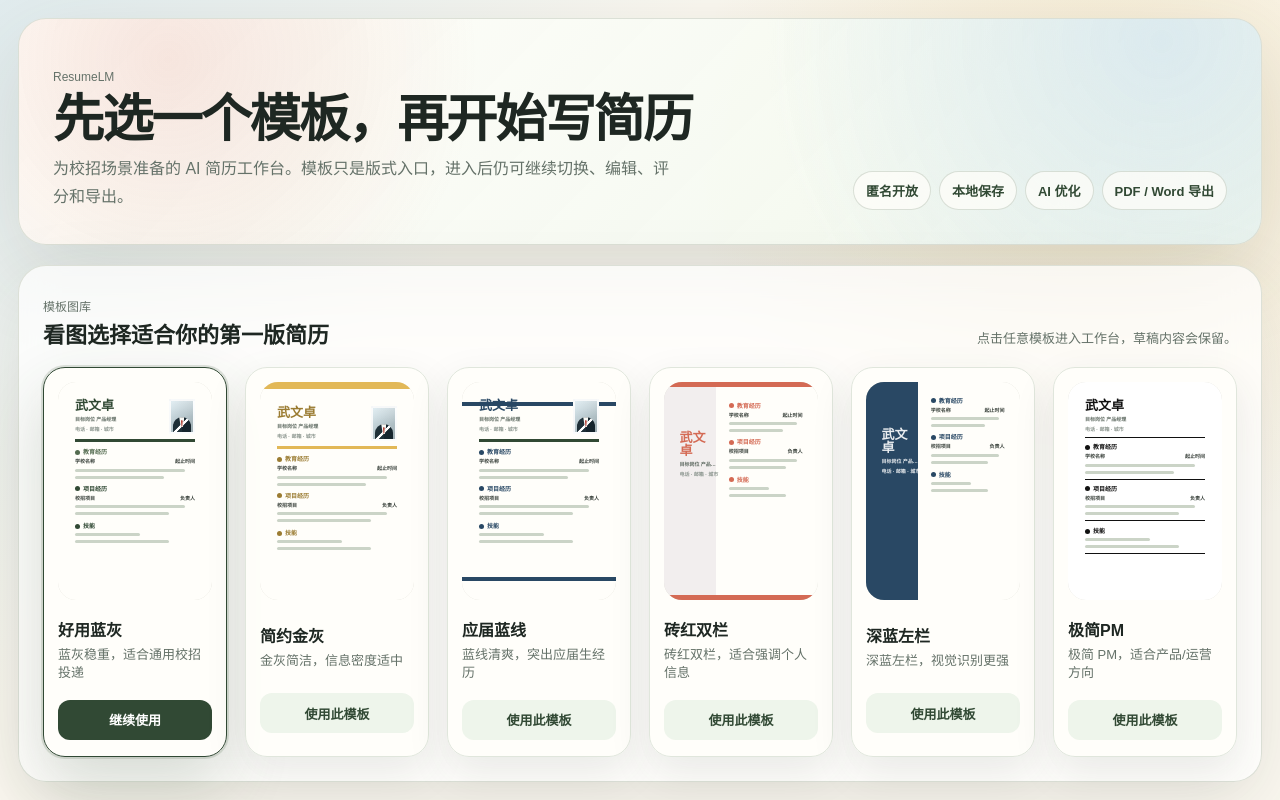
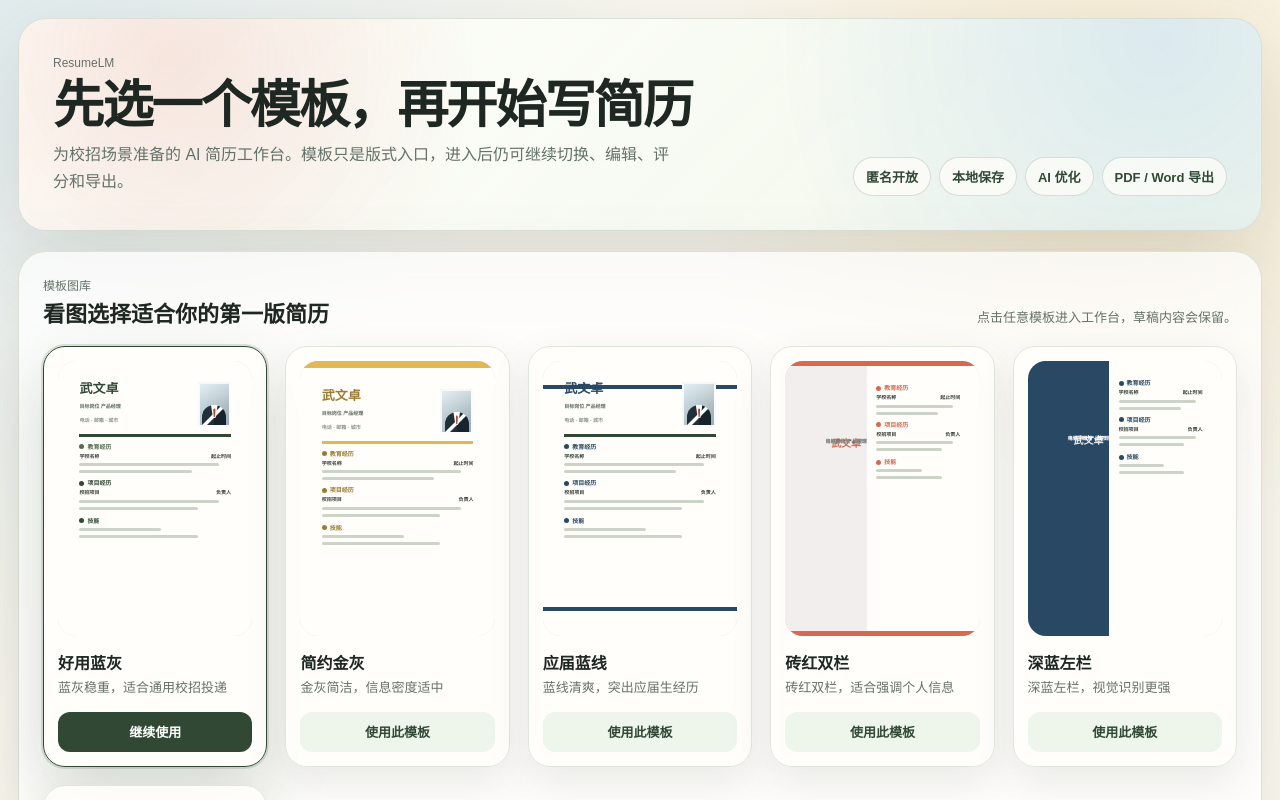
Before and after one commit to wwz-1017/resumelm, a Next.js app: page / in a window 1280 px wide. Built offline with nearby package versions, Linux system fonts and the light colour scheme.

Commit message:
fix: constrain template gallery snapshots

```diff
--- a/src/app/globals.css
+++ b/src/app/globals.css
@@ -157,7 +157,7 @@ button {
 
 .template-start-grid {
   display: grid;
-  grid-template-columns: repeat(auto-fit, minmax(180px, 1fr));
+  grid-template-columns: repeat(auto-fit, minmax(210px, 1fr));
   gap: 18px;
 }
 
@@ -196,6 +196,8 @@ button {
 }
 
 .template-start-card .template-snapshot {
+  width: 100%;
+  max-width: 100%;
   border-radius: 18px;
 }
 
@@ -1250,7 +1252,7 @@ button {
 
 .template-card-grid {
   display: grid;
-  grid-template-columns: repeat(auto-fit, minmax(138px, 1fr));
+  grid-template-columns: repeat(auto-fit, minmax(168px, 1fr));
   gap: 12px;
 }
 
@@ -1273,6 +1275,11 @@ button {
     transform 0.18s ease;
 }
 
+.template-card .template-snapshot {
+  width: 100%;
+  max-width: 100%;
+}
+
 .template-card:hover,
 .template-card:focus-visible {
   border-color: rgba(83, 107, 79, 0.55);
@@ -1326,6 +1333,13 @@ button {
   box-shadow: inset 0 0 0 1px rgba(45, 55, 48, 0.08);
 }
 
+.template-snapshot,
+.template-snapshot * {
+  box-sizing: border-box;
+  min-width: 0;
+  max-width: 100%;
+}
+
 .snapshot-paper {
   position: relative;
   display: grid;
@@ -1333,6 +1347,7 @@ button {
   gap: 7px;
   width: 100%;
   height: 100%;
+  overflow: hidden;
   padding: 11%;
   background: #fffefa;
 }
@@ -1346,34 +1361,49 @@ button {
 
 .snapshot-header {
   position: relative;
+  grid-template-columns: minmax(0, 1fr);
   min-height: 38px;
+  overflow: hidden;
   padding-bottom: 7px;
   border-bottom: 3px solid var(--moss-dark);
 }
 
+.template-snapshot.has-photo .snapshot-header {
+  grid-template-columns: minmax(0, 1fr) clamp(18px, 22%, 42px);
+  grid-template-areas:
+    "name photo"
+    "target photo"
+    "contact photo";
+  column-gap: 6px;
+  align-items: start;
+}
+
 .snapshot-name {
   display: block;
-  width: 66%;
+  grid-area: name;
+  width: auto;
   color: var(--moss-dark);
   font-size: 13px;
   font-weight: 900;
   line-height: 1;
+  overflow-wrap: anywhere;
 }
 
 .snapshot-target,
 .snapshot-contact {
   display: block;
-  max-width: 72%;
+  grid-area: target;
   overflow: hidden;
   color: #5e6a61;
   font-size: 5px;
   font-weight: 700;
   line-height: 1.2;
-  text-overflow: ellipsis;
-  white-space: nowrap;
+  overflow-wrap: anywhere;
+  white-space: normal;
 }
 
 .snapshot-contact {
+  grid-area: contact;
   color: #8a948d;
   font-weight: 600;
 }
@@ -1383,11 +1413,12 @@ button {
   align-items: center;
   gap: 3px;
   width: fit-content;
-  max-width: 78%;
+  overflow: hidden;
   color: var(--moss-dark);
   font-size: 6px;
   font-weight: 900;
   line-height: 1;
+  overflow-wrap: anywhere;
 }
 
 .snapshot-section-title::before {
@@ -1402,10 +1433,18 @@ button {
   display: flex;
   justify-content: space-between;
   gap: 5px;
+  overflow: hidden;
   color: #333b35;
   font-size: 5px;
   font-weight: 800;
   line-height: 1.1;
+}
+
+.snapshot-row span {
+  min-width: 0;
+  overflow: hidden;
+  text-overflow: ellipsis;
+  white-space: nowrap;
 }
 
 .snapshot-line {
@@ -1437,12 +1476,10 @@ button {
 }
 
 .snapshot-photo {
-  position: absolute;
-  top: 0;
-  right: 0;
+  grid-area: photo;
   display: grid;
   place-items: end center;
-  width: 22%;
+  width: 100%;
   aspect-ratio: 3 / 4;
   overflow: hidden;
   border: 2px solid rgba(255, 255, 255, 0.9);
@@ -1535,11 +1572,11 @@ button {
 }
 
 .snapshot-brick .snapshot-paper {
-  grid-template-columns: 32% 1fr;
-  column-gap: 8%;
+  grid-template-columns: minmax(0, 40%) minmax(0, 1fr);
+  column-gap: 6%;
   padding: 10%;
   background:
-    linear-gradient(90deg, #f2eeee 0 34%, #fffefa 34%);
+    linear-gradient(90deg, #f2eeee 0 42%, #fffefa 42%);
   border-top: 5px solid #d46a54;
   border-bottom: 5px solid #d46a54;
 }
@@ -1549,6 +1586,7 @@ button {
   border-bottom: 0;
   align-content: center;
   min-height: 100%;
+  max-width: 100%;
   padding-top: 42%;
 }
 
@@ -1566,16 +1604,25 @@ button {
   color: #d46a54;
 }
 
+.snapshot-brick .snapshot-name {
+  overflow: hidden;
+  font-size: 10px;
+  line-height: 1.15;
+  text-align: center;
+  text-overflow: clip;
+  white-space: nowrap;
+}
+
 .snapshot-brick .snapshot-section-title::before {
   background: #d46a54;
 }
 
 .snapshot-leftBlue .snapshot-paper {
-  grid-template-columns: 32% 1fr;
-  column-gap: 8%;
+  grid-template-columns: minmax(0, 40%) minmax(0, 1fr);
+  column-gap: 6%;
   padding: 10%;
   background:
-    linear-gradient(90deg, #294864 0 34%, #fffefa 34%);
+    linear-gradient(90deg, #294864 0 42%, #fffefa 42%);
 }
 
 .snapshot-leftBlue .snapshot-header {
@@ -1583,6 +1630,7 @@ button {
   border-bottom: 0;
   align-content: center;
   min-height: 100%;
+  max-width: 100%;
   padding-top: 48%;
 }
 
@@ -1591,6 +1639,15 @@ button {
 .snapshot-leftBlue .snapshot-contact {
   max-width: 100%;
   color: rgba(255, 255, 255, 0.9);
+}
+
+.snapshot-leftBlue .snapshot-name {
+  overflow: hidden;
+  font-size: 10px;
+  line-height: 1.15;
+  text-align: center;
+  text-overflow: clip;
+  white-space: nowrap;
 }
 
 .snapshot-leftBlue .snapshot-section {
--- a/src/features/workspace/resume-workspace.tsx
+++ b/src/features/workspace/resume-workspace.tsx
@@ -1207,7 +1207,10 @@ function TemplateSnapshot({ templateId }: { templateId: TemplateId }) {
   const hasPhoto = templateSupportsPhoto(templateId);
 
   return (
-    <span className={`template-snapshot snapshot-${templateId}`} aria-hidden="true">
+    <span
+      className={`template-snapshot snapshot-${templateId} ${hasPhoto ? "has-photo" : "no-photo"}`}
+      aria-hidden="true"
+    >
       <span className="snapshot-paper">
         <span className="snapshot-header">
           {hasPhoto ? (
```
